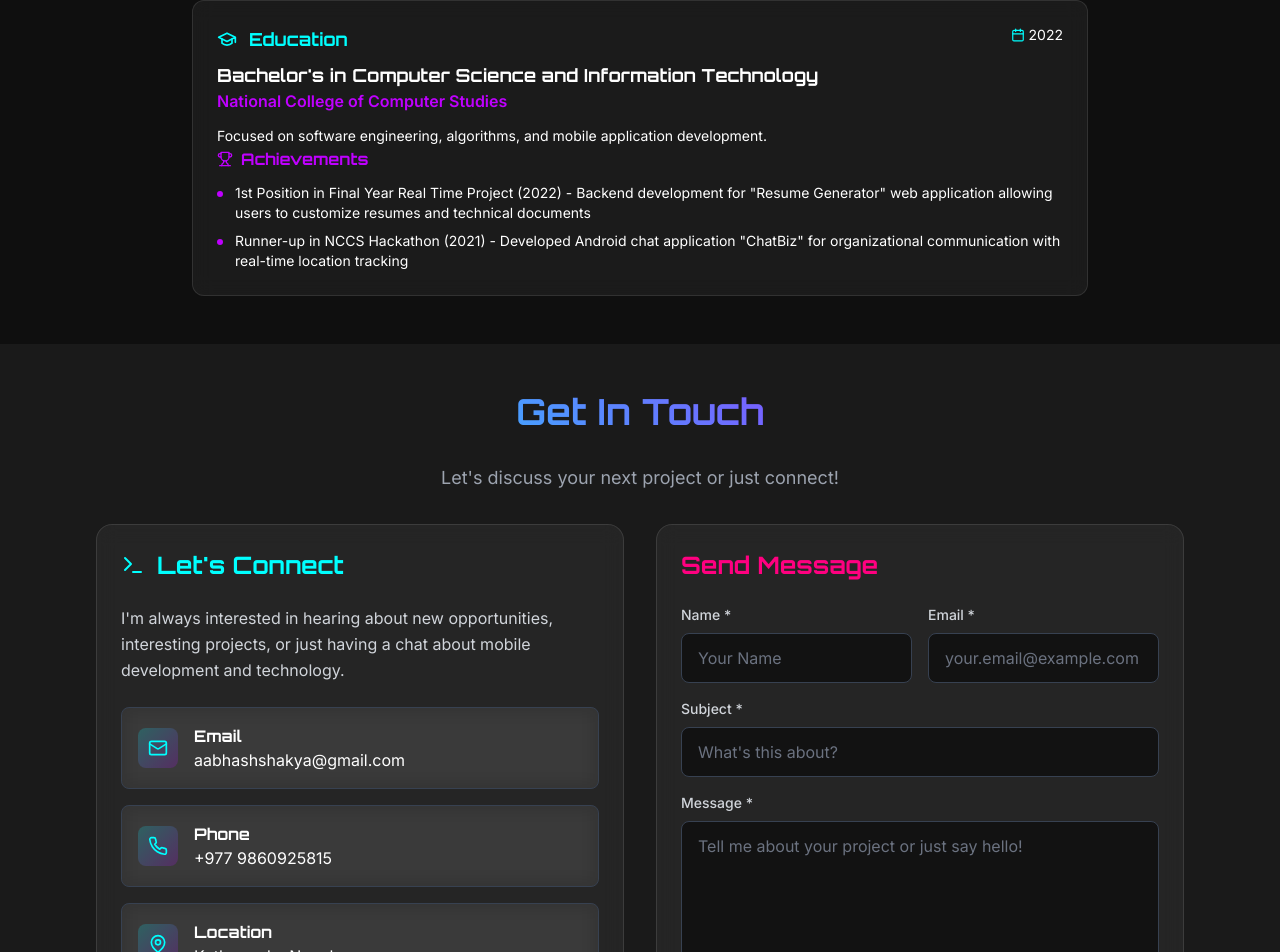
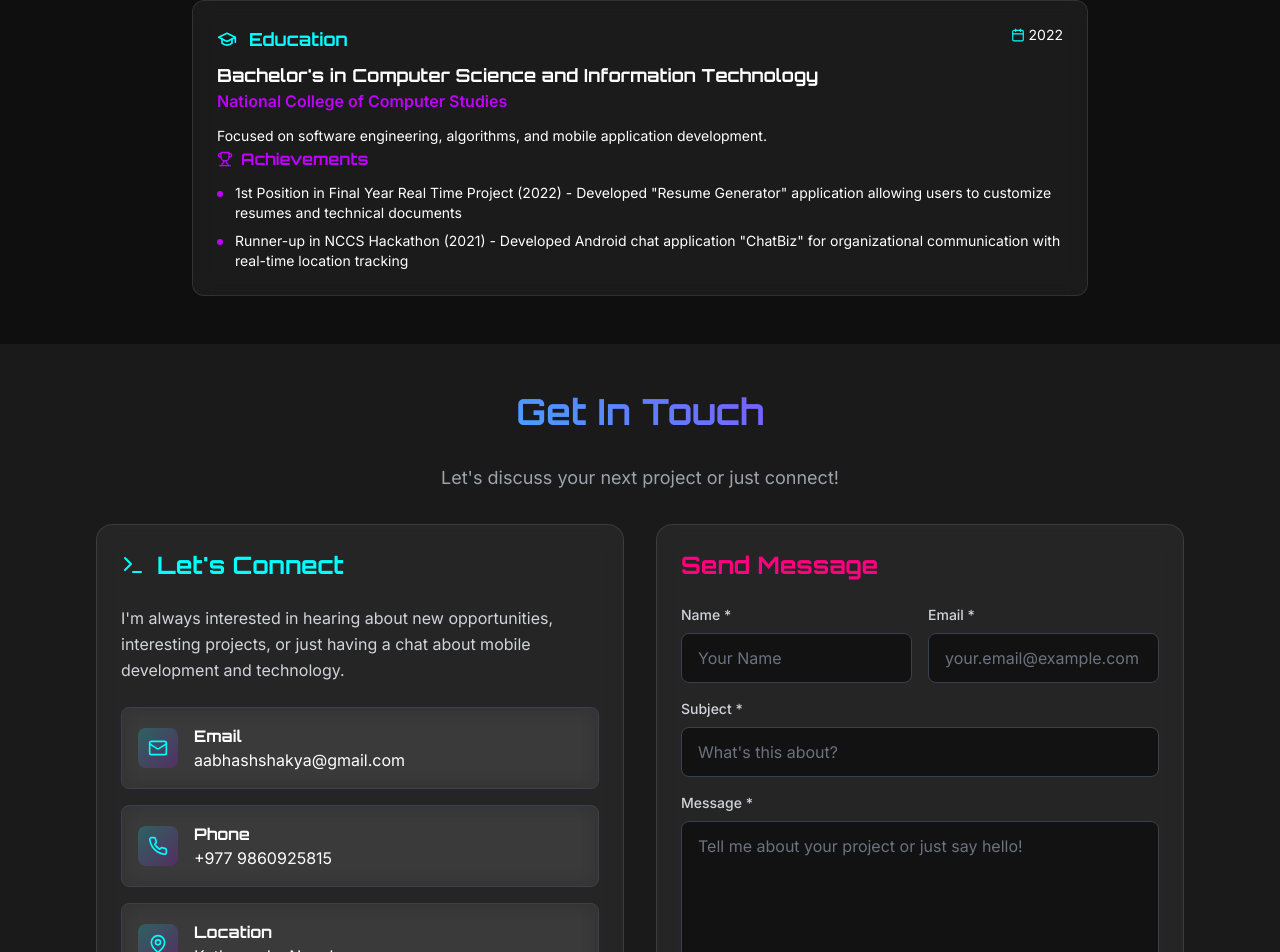
Before and after one commit to aabhashshakya/portfolio, a React (Vite) app: page / in a window 1280 px wide. Shown: the part 5109-6061 px from the top of the page. Built offline with nearby package versions, Linux system fonts and the light colour scheme.

Commit message:
fix: typo

```diff
--- a/src/components/Education.tsx
+++ b/src/components/Education.tsx
@@ -29,7 +29,7 @@ const Education = () => {
       period: '2022',
       description: 'Focused on software engineering, algorithms, and mobile application development.',
       achievements: [
-        '1st Position in Final Year Real Time Project (2022) - Backend development for "Resume Generator" web application allowing users to customize resumes and technical documents',
+        '1st Position in Final Year Real Time Project (2022) - Developed "Resume Generator" application allowing users to customize resumes and technical documents',
         'Runner-up in NCCS Hackathon (2021) - Developed Android chat application "ChatBiz" for organizational communication with real-time location tracking'
       ]
     }
```
